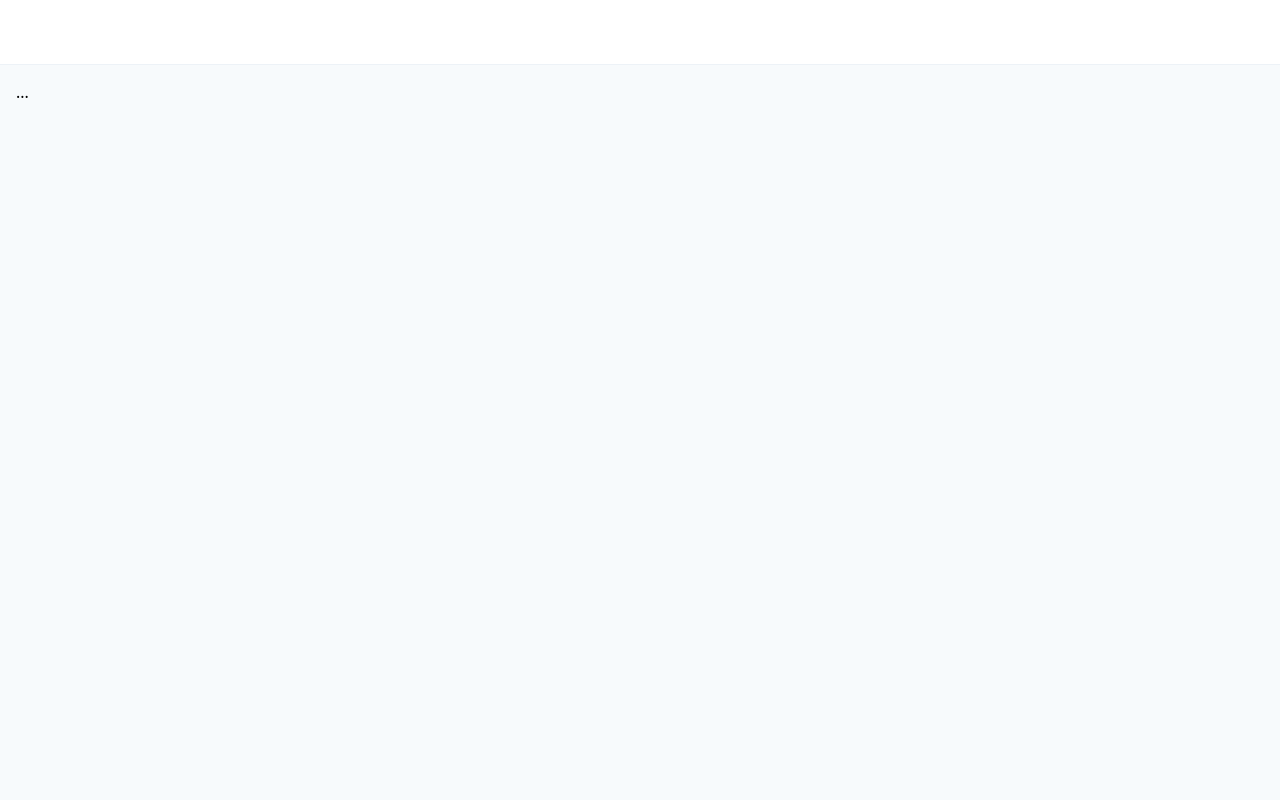
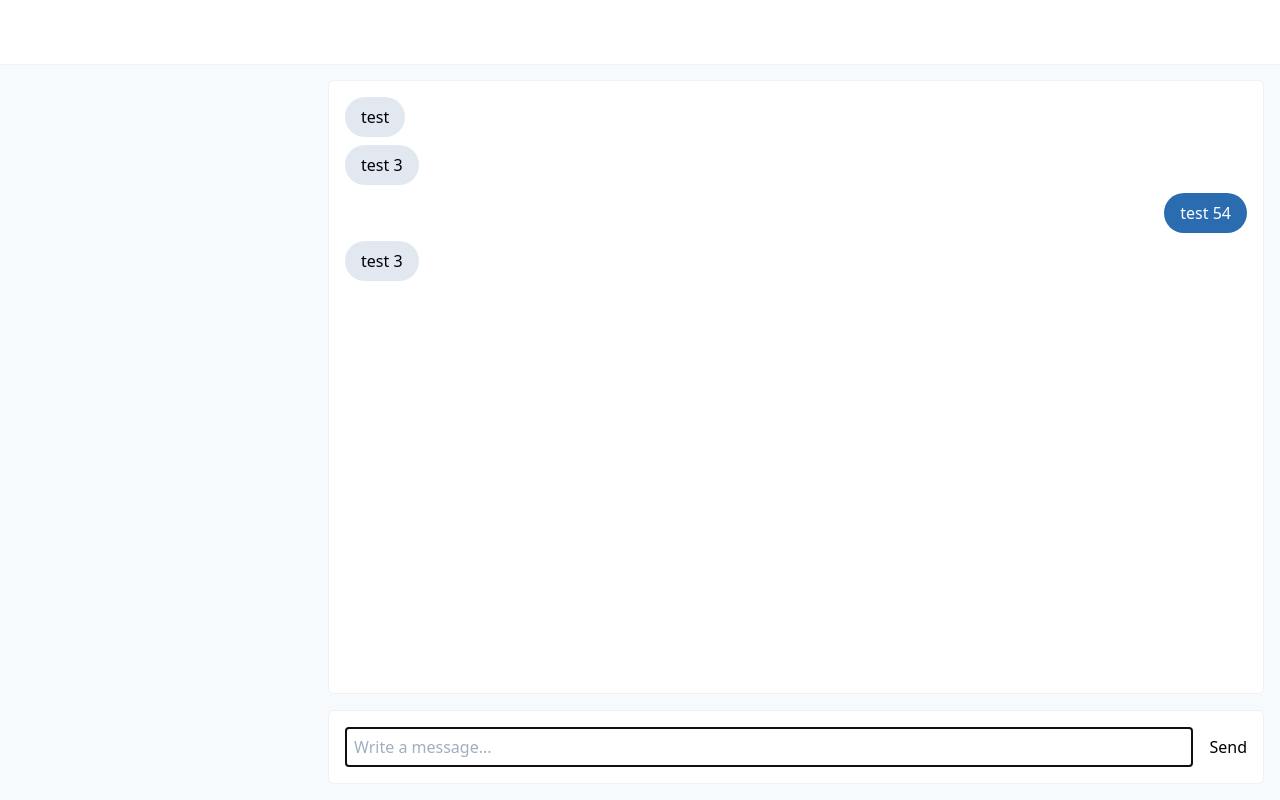
Before and after one commit to alexrohleder/chat, a Next.js app: page / in a window 1280 px wide. Built offline with nearby package versions, Linux system fonts and the light colour scheme.

Commit message:
add initial message and chat components

```diff
--- /dev/null
+++ b/src/components/Chat.tsx
@@ -0,0 +1,23 @@
+import React from "react";
+import ChatInput from "./ChatInput";
+import MessageContainer from "./MessageContainer";
+
+function Chat() {
+  return (
+    <div className="flex flex-col gap-4 h-full">
+      <div className="flex-1">
+        <MessageContainer
+          messages={[
+            { content: "test", id: 1 },
+            { content: "test 3", id: 2 },
+            { content: "test 54", id: 3, isReceived: true },
+            { content: "test 3", id: 4 },
+          ]}
+        />
+      </div>
+      <ChatInput />
+    </div>
+  );
+}
+
+export default Chat;
--- /dev/null
+++ b/src/components/ChatInput.tsx
@@ -0,0 +1,17 @@
+import React from "react";
+
+function ChatInput() {
+  return (
+    <div className="flex gap-4 bg-white border border-gray-200 rounded-md p-4">
+      <input
+        className="h-full flex-1 border border-gray-200 p-2"
+        placeholder="Write a message..."
+        autoComplete="off"
+        autoFocus
+      />
+      <button className="btn">Send</button>
+    </div>
+  );
+}
+
+export default ChatInput;
--- /dev/null
+++ b/src/components/Message.tsx
@@ -0,0 +1,18 @@
+import React from "react";
+
+type Props = {
+  content: string;
+  isReceived: boolean;
+};
+
+function Message(props: Props) {
+  const variant = props.isReceived ? "bg-blue-700 text-white" : "bg-gray-300";
+
+  return (
+    <div className={`px-4 py-2 rounded-full inline-block ${variant}`}>
+      {props.content}
+    </div>
+  );
+}
+
+export default Message;
--- /dev/null
+++ b/src/components/MessageContainer.tsx
@@ -0,0 +1,22 @@
+import React from "react";
+import Message from "./Message";
+
+type Props = {
+  messages: any[];
+};
+
+function MessageContainer(props: Props) {
+  return (
+    <div className="flex flex-col gap-2 bg-white border border-gray-200 rounded-md p-4 h-full">
+      {props.messages.map((message) => (
+        <div key={message.id}>
+          <div className={message.isReceived ? "float-right" : ""}>
+            <Message {...message} />
+          </div>
+        </div>
+      ))}
+    </div>
+  );
+}
+
+export default MessageContainer;
--- a/src/pages/_app.tsx
+++ b/src/pages/_app.tsx
@@ -1,8 +1,8 @@
 import { AppProps } from "next/dist/next-server/lib/router/router";
 import "../assets/main.css";
 
-function Chat({ Component, pageProps }: AppProps) {
+function App({ Component, pageProps }: AppProps) {
   return <Component {...pageProps} />;
 }
 
-export default Chat;
+export default App;
--- a/src/pages/index.tsx
+++ b/src/pages/index.tsx
@@ -1,5 +1,15 @@
 import Layout from "../components/Layout";
+import Chat from "../components/Chat";
 
 export default function Home() {
-  return <Layout title="Chat">...</Layout>;
+  return (
+    <Layout title="Chat">
+      <div className="grid md:grid-cols-4 h-full">
+        <div />
+        <div className="md:col-span-3">
+          <Chat />
+        </div>
+      </div>
+    </Layout>
+  );
 }
```
